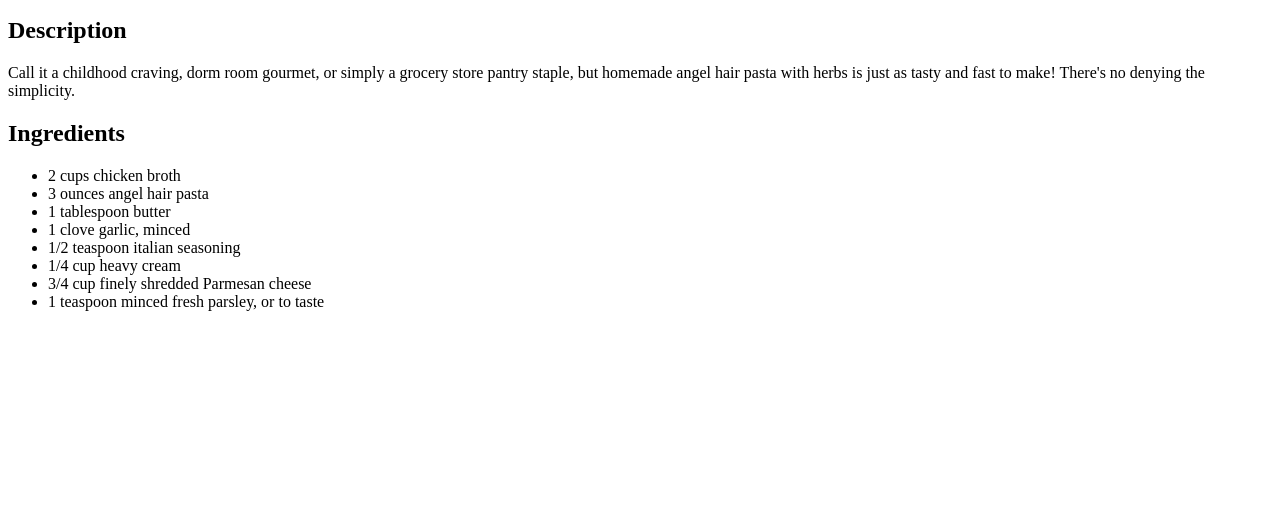
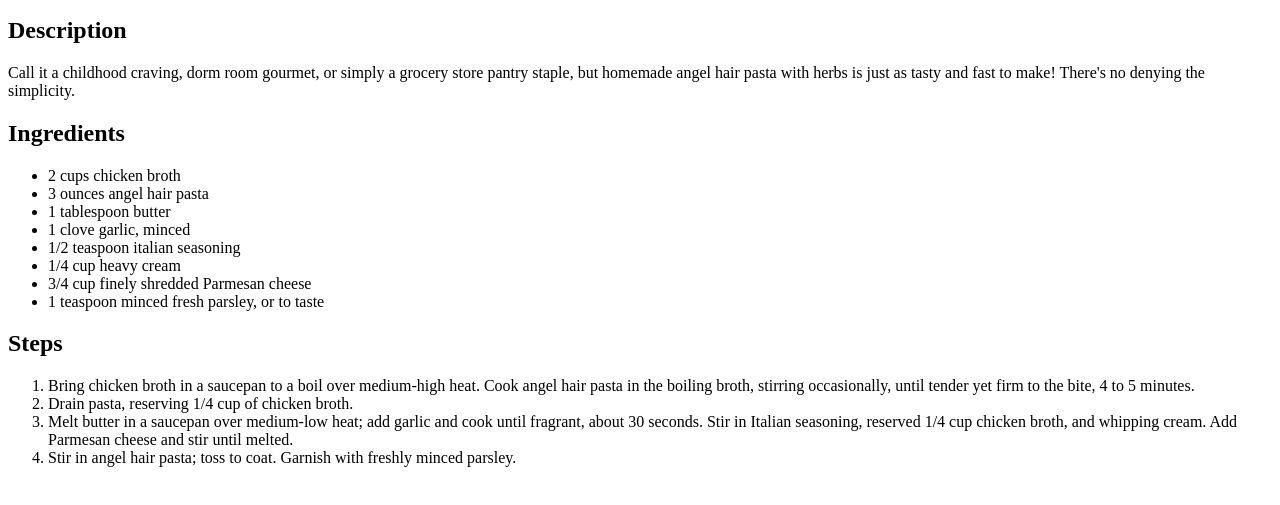
Before and after one commit to Gab-off/odin-recipes, a plain HTML site: page recipes/homemadePastaRoni.html in a window 1280 px wide. Shown: the part 101-606 px from the top of the page. Drawn offline with Linux system fonts and the light colour scheme.

Commit message:
adding h2 Steps and ordered list with the steps

```diff
--- a/recipes/homemadePastaRoni.html
+++ b/recipes/homemadePastaRoni.html
@@ -24,5 +24,13 @@
     <li>1 teaspoon minced fresh parsley, or to taste</li>
   </ul>
 
+  <h2>Steps</h2>
+  <ol>
+    <li>Bring chicken broth in a saucepan to a boil over medium-high heat. Cook angel hair pasta in the boiling broth, stirring occasionally, until tender yet firm to the bite, 4 to 5 minutes.</li>
+    <li>Drain pasta, reserving 1/4 cup of chicken broth.</li>
+    <li>Melt butter in a saucepan over medium-low heat; add garlic and cook until fragrant, about 30 seconds. Stir in Italian seasoning, reserved 1/4 cup chicken broth, and whipping cream. Add Parmesan cheese and stir until melted.</li>
+    <li>Stir in angel hair pasta; toss to coat. Garnish with freshly minced parsley.</li>
+  </ol>
+
 </body>
 </html>
```
